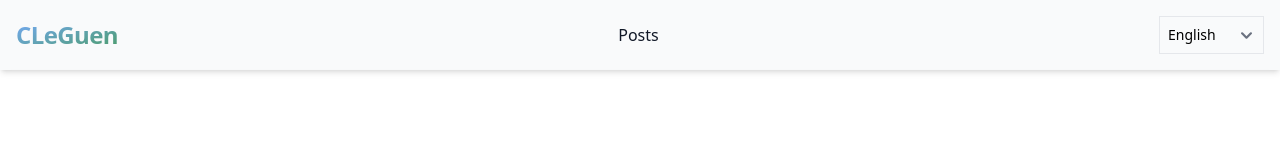
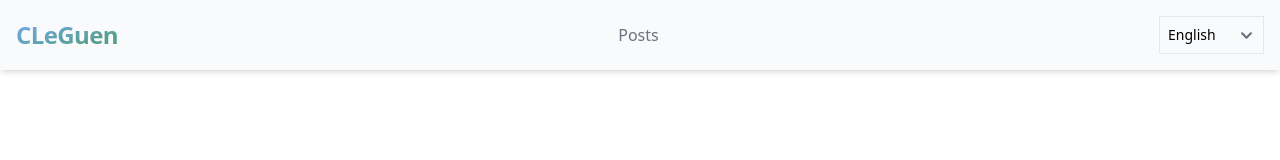
Before and after one commit to CorentinLeGuen/cleguen.com, a Nuxt app: page / in a window 1280 px wide. Shown: the top 160 px of the page. Built offline with nearby package versions, Linux system fonts and the light colour scheme.

Commit message:
Add Posts hover underline

```diff
--- a/app.vue
+++ b/app.vue
@@ -18,9 +18,9 @@
                     </button>
                     <div class="hidden w-full md:block md:w-auto" id="navbar-solid-bg">
                         <ul
-                            class="flex flex-col font-medium mt-4 rounded-lg bg-gray-50 md:space-x-8 rtl:space-x-reverse md:flex-row md:mt-0 md:border-0 md:bg-transparent ">
+                            class="flex flex-col font-medium mt-4 rounded-lg bg-gray-50 md:space-x-8 rtl:space-x-reverse md:flex-row md:mt-0 md:border-0 md:bg-transparent">
                             <li>
-                                <NuxtLink class="block py-2 px-3 md:p-0 text-gray-900 rounded md:hover:bg-transparent md:border-0 hover:text-forest-500"
+                                <NuxtLink class="block py-2 px-3 md:p-0 text-gray-500 rounded md:hover:bg-transparent md:border-0 hover:underline hover:decoration-2 hover:underline-offset-2 hover:decoration-gray-400"
                                     to="/posts">{{ $t('posts.title') }}</NuxtLink>
                             </li>
                         </ul>
```
